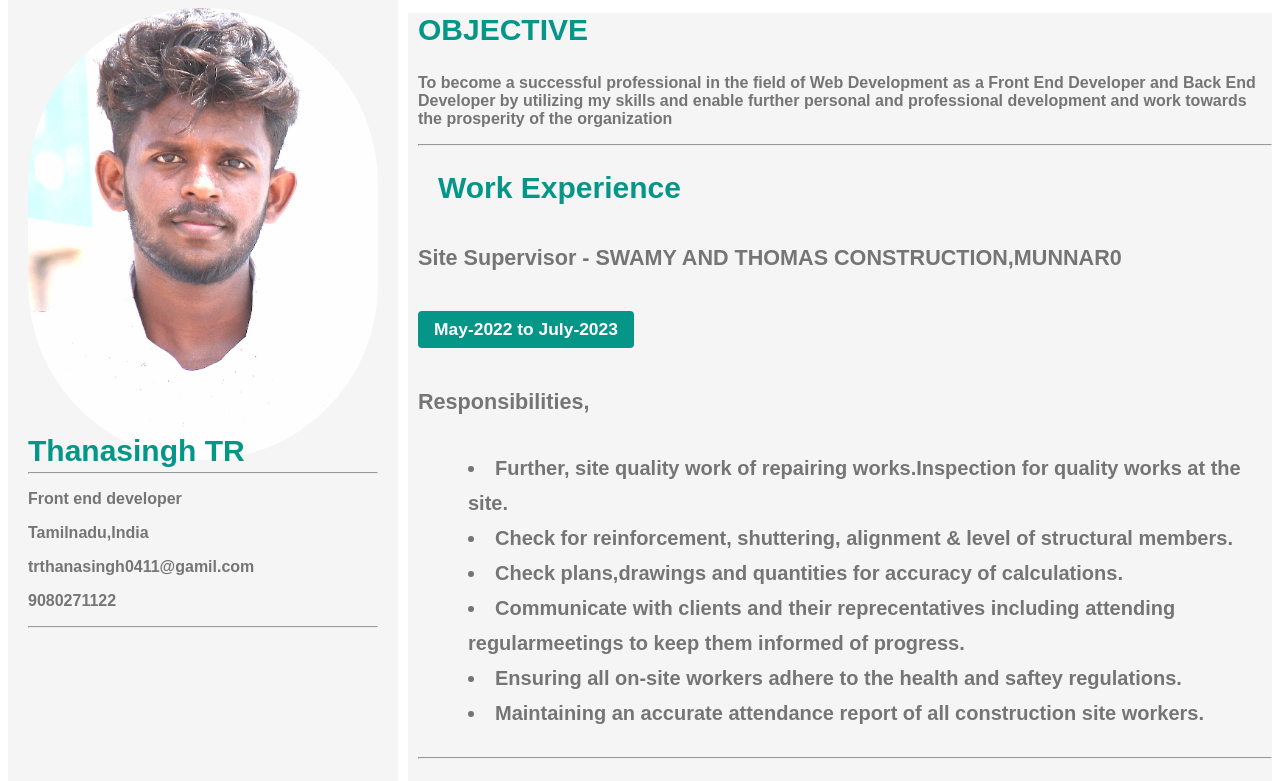
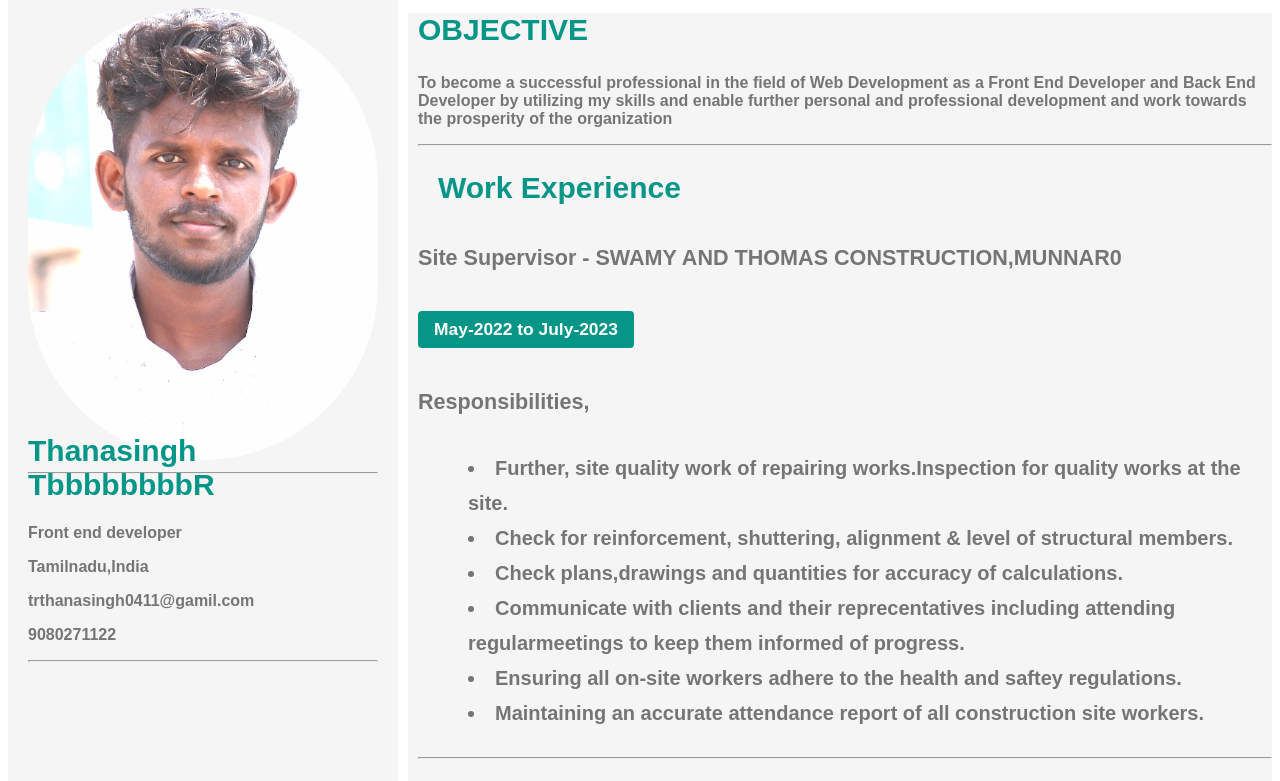
Before and after one commit to rsmuthurajvj/helloworld1, a plain HTML site: page index.html in a window 1280 px wide. Shown: the top 781 px of the page. Drawn offline with Linux system fonts and the light colour scheme; some icons are missing; files whose address does not match are found by name.

Commit message:
index.html

```diff
--- a/index.html
+++ b/index.html
@@ -16,7 +16,7 @@
             <img class="profile" src="/resumee/IMG_20240103_193914.jpg">
             <hr>
             <div class="name">
-              <p><b>Thanasingh TR</b></p>
+              <p><b>Thanasingh TbbbbbbbbR</b></p>
             </div>
           </div>
           <div class="my-details">
```
